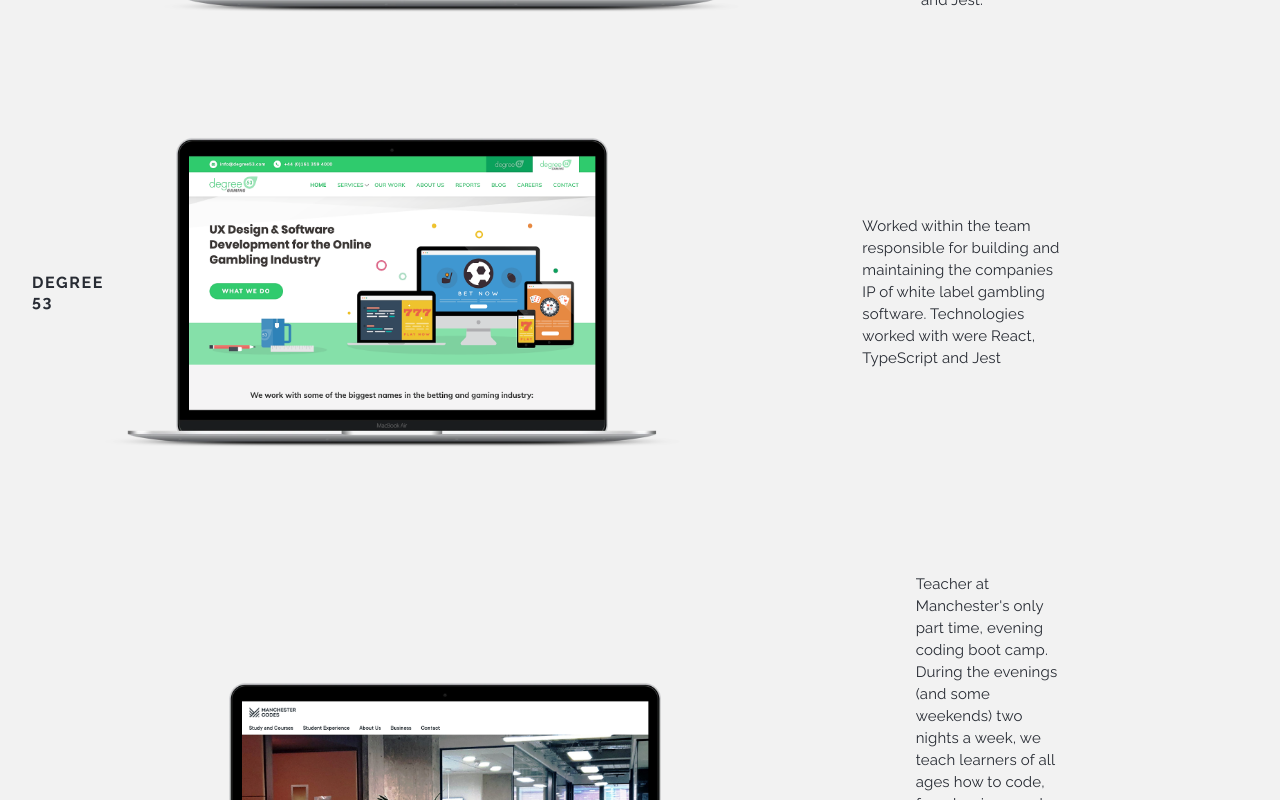
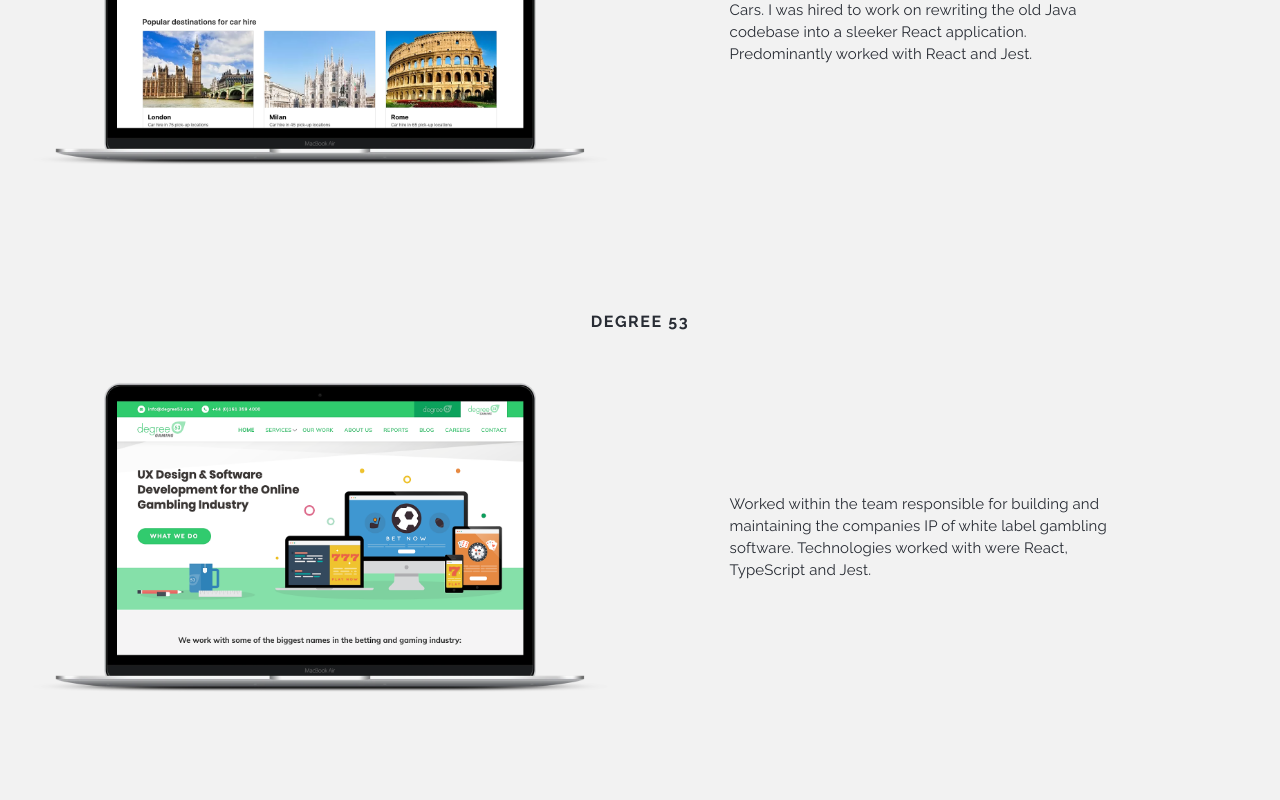
Before and after one commit to Daniel-Cross/portfoliov3, a React (Create React App) app: page / in a window 1280 px wide. Shown: the part 2760-3560 px from the top of the page. Built offline with nearby package versions, Linux system fonts and the light colour scheme.

Commit message:
added favicon and styled desktop to be row instead of column

```diff
--- a/src/components/Project.js
+++ b/src/components/Project.js
@@ -8,10 +8,6 @@
   justify-content: center;
   align-items: center;
   margin: 4rem 2rem 2rem 2rem;
-
-  ${device.desktop} {
-    flex-direction: row;
-  }
 `;
 
 const JobTitle = styled.h4`
@@ -51,17 +47,37 @@
   ${device.tablet} {
     margin: 0 15%;
   }
+
+  ${device.desktop} {
+    margin: 0 10%;
+  }
+`;
+
+const SummaryContainer = styled.span`
+  ${device.desktop} {
+    display: flex;
+    flex-direction: row;
+    flex-wrap: no-wrap;
+    justify-content: space-between;
+    align-items: center;
+
+    :nth-child(odd) {
+      flex-direction: row-reverse;
+    }
+  }
 `;
 
 const Project = ({ workplace, mobile, desktop, summary }) => {
   return (
     <JobContainer>
       <JobTitle>{workplace}</JobTitle>
-      {mobile && mobile.length > 0 && <MobileImg src={mobile} alt="mobile" />}
-      {desktop && desktop.length > 0 && (
-        <DesktopImg src={desktop} alt="desktop" />
-      )}
-      <JobSummary>{summary}</JobSummary>
+      <SummaryContainer>
+        {mobile && mobile.length > 0 && <MobileImg src={mobile} alt="mobile" />}
+        {desktop && desktop.length > 0 && (
+          <DesktopImg src={desktop} alt="desktop" />
+        )}
+        <JobSummary>{summary}</JobSummary>
+      </SummaryContainer>
     </JobContainer>
   );
 };
--- a/src/constants/JobData.js
+++ b/src/constants/JobData.js
@@ -25,7 +25,7 @@
     imgMobile: intouchMobile,
     imgDesktop: intouchDesktop,
     summary:
-      "During my time at InTouch Networks we completed a huge overhaul of the members portal from a tired, dated look to a more modern and sleek looking website with added functionality such as podcast playback, a forum, blog integration with a headless CMS and a members search function. All work done in React, TypeScript, Mocha and Test Cafe"
+      "During my time at InTouch Networks we completed a huge overhaul of the members portal from a tired, dated look to a more modern and sleek looking website with added functionality such as podcast playback, a forum, blog integration with a headless CMS and a members search function. All work done in React, TypeScript, Mocha and Test Cafe."
   },
 
   {
@@ -41,7 +41,7 @@
     imgMobile: degreeMobile,
     imgDesktop: degreeDesktop,
     summary:
-      "Worked within the team responsible for building and maintaining the companies IP of white label gambling software. Technologies worked with were React, TypeScript and Jest"
+      "Worked within the team responsible for building and maintaining the companies IP of white label gambling software. Technologies worked with were React, TypeScript and Jest."
   },
 
   {
```
Also changed, not shown: 1 other file (tests, documents, lock files or other folders).
